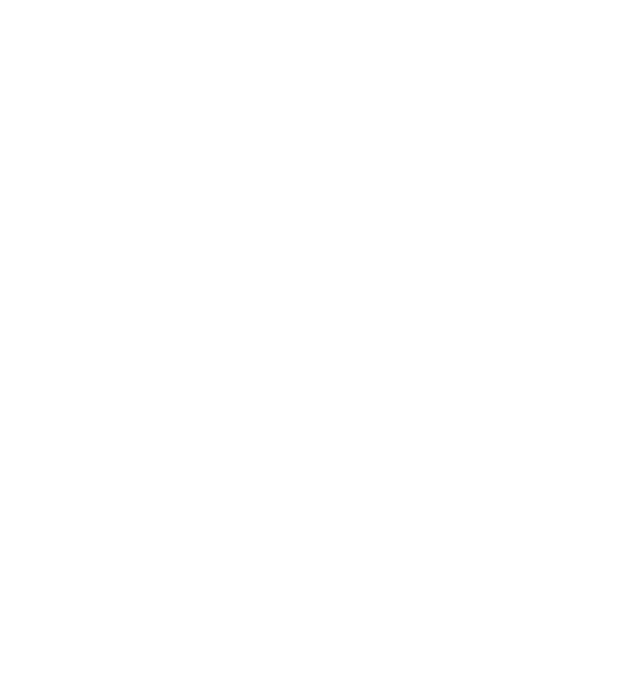
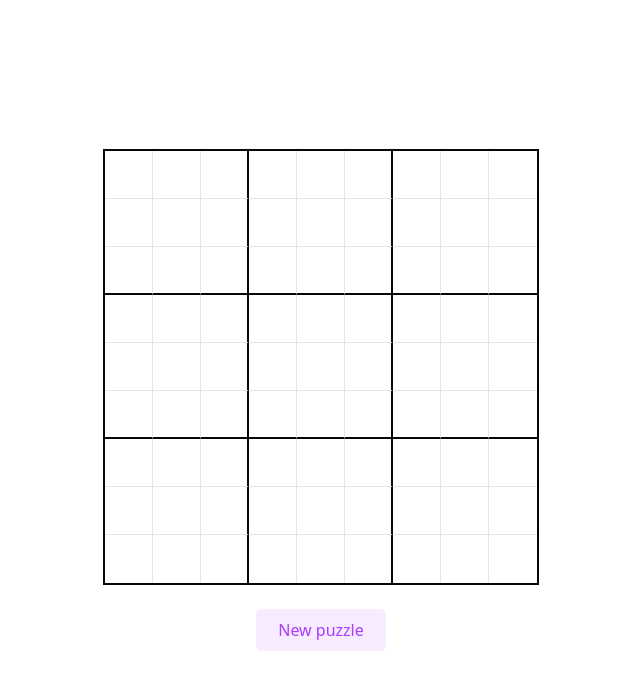
Before and after one commit to carolinelywood/sudoku-generator, a React (Vite) app: page / in a window 1280 px wide. Shown: the top 690 px of the page, without its empty margins (319-959 px from the left). Built offline with nearby package versions, Linux system fonts and the light colour scheme.

Commit message:
Added grid component, button and function to generate new puzzle

```diff
--- a/src/App.tsx
+++ b/src/App.tsx
@@ -1,9 +1,14 @@
+import SudokuGrid from "./components/SudokuGrid";
 import "./App.css";
+
+export const SIZE = 9;
 
 function App() {
   return (
     <>
-      <section id="center"></section>
+      <section id="center">
+        <SudokuGrid />
+      </section>
     </>
   );
 }
--- /dev/null
+++ b/src/components/SudokuGrid.css
@@ -0,0 +1,82 @@
+.sudoku {
+  display: flex;
+  flex-direction: column;
+  align-items: center;
+  gap: 24px;
+}
+
+.new-puzzle {
+  font: 500 16px var(--sans);
+  padding: 8px 20px;
+  border-radius: 6px;
+  color: var(--accent);
+  background: var(--accent-bg);
+  border: 2px solid transparent;
+  cursor: pointer;
+  transition: border-color 0.3s;
+
+  &:hover {
+    border-color: var(--accent-border);
+  }
+  &:focus-visible {
+    outline: 2px solid var(--accent);
+    outline-offset: 2px;
+  }
+}
+
+.sudoku-grid {
+  --cell-size: min(48px, calc((100vw - 40px) / 9));
+
+  display: grid;
+  grid-template-columns: repeat(9, var(--cell-size));
+  grid-template-rows: repeat(9, var(--cell-size));
+  border: 2px solid var(--text-h);
+}
+
+.sudoku-cell {
+  width: 100%;
+  height: 100%;
+  box-sizing: border-box;
+  margin: 0;
+  padding: 0;
+  border: 0;
+  border-right: 1px solid var(--border);
+  border-bottom: 1px solid var(--border);
+  background: var(--bg);
+  color: var(--text-h);
+  font: 500 calc(var(--cell-size) * 0.5) / 1 var(--sans);
+  text-align: center;
+  caret-color: transparent;
+
+  /* Typed-in numbers use the accent colour; starting numbers stay dark */
+  &:not(.given) {
+    color: var(--accent);
+  }
+  &.given {
+    font-weight: 700;
+    cursor: default;
+  }
+
+  &:focus {
+    outline: none;
+    background: var(--accent-bg);
+  }
+
+  /* Thick lines between 3x3 boxes */
+  &[data-col='2'],
+  &[data-col='5'] {
+    border-right: 2px solid var(--text-h);
+  }
+  &[data-row='2'],
+  &[data-row='5'] {
+    border-bottom: 2px solid var(--text-h);
+  }
+
+  /* Outer border handled by the grid */
+  &[data-col='8'] {
+    border-right: 0;
+  }
+  &[data-row='8'] {
+    border-bottom: 0;
+  }
+}
--- /dev/null
+++ b/src/components/SudokuGrid.tsx
@@ -0,0 +1,57 @@
+import { useState } from "react";
+import { generateSudoku } from "../utilities/sudoku";
+import "./SudokuGrid.css";
+
+const SIZE = 9;
+
+function SudokuGrid() {
+  const [cells, setCells] = useState<string[]>(() => Array(SIZE * SIZE).fill(""));
+  const [givens, setGivens] = useState<boolean[]>(() => Array(SIZE * SIZE).fill(false));
+
+  const handleChange = (index: number, value: string) => {
+    if (givens[index]) return;
+    const digit = value.replace(/[^1-9]/g, "").slice(-1);
+    setCells((prev) => {
+      const next = [...prev];
+      next[index] = digit;
+      return next;
+    });
+  };
+
+  const handleNewPuzzle = () => {
+    const { puzzle } = generateSudoku();
+    setCells(puzzle.map((n) => (n === 0 ? "" : String(n))));
+    setGivens(puzzle.map((n) => n !== 0));
+  };
+
+  return (
+    <div className="sudoku">
+      <div className="sudoku-grid" role="grid" aria-label="Sudoku grid">
+        {cells.map((value, index) => {
+          const row = Math.floor(index / SIZE);
+          const col = index % SIZE;
+          return (
+            <input
+              key={index}
+              className={givens[index] ? "sudoku-cell given" : "sudoku-cell"}
+              data-row={row}
+              data-col={col}
+              type="text"
+              inputMode="numeric"
+              maxLength={1}
+              value={value}
+              readOnly={givens[index]}
+              aria-label={`Row ${row + 1}, column ${col + 1}`}
+              onChange={(e) => handleChange(index, e.target.value)}
+            />
+          );
+        })}
+      </div>
+      <button type="button" className="new-puzzle" onClick={handleNewPuzzle}>
+        New puzzle
+      </button>
+    </div>
+  );
+}
+
+export default SudokuGrid;
--- /dev/null
+++ b/src/utilities/sudoku.ts
@@ -0,0 +1,105 @@
+/** A 9x9 board stored row by row; 0 means an empty cell. */
+export type Board = number[];
+
+export type Difficulty = "easy" | "medium" | "hard";
+
+export interface Puzzle {
+  puzzle: Board;
+  solution: Board;
+}
+
+const SIZE = 9;
+const BOX = 3;
+const CELLS = SIZE * SIZE;
+
+/** Target number of givens left on the board for each difficulty. */
+const CLUES: Record<Difficulty, number> = {
+  easy: 40,
+  medium: 32,
+  hard: 26,
+};
+
+function shuffle<T>(items: T[]): T[] {
+  const result = [...items];
+  for (let i = result.length - 1; i > 0; i--) {
+    const j = Math.floor(Math.random() * (i + 1));
+    [result[i], result[j]] = [result[j], result[i]];
+  }
+  return result;
+}
+
+function canPlace(board: Board, index: number, digit: number): boolean {
+  const row = Math.floor(index / SIZE);
+  const col = index % SIZE;
+  const boxRow = row - (row % BOX);
+  const boxCol = col - (col % BOX);
+
+  for (let i = 0; i < SIZE; i++) {
+    if (board[row * SIZE + i] === digit) return false;
+    if (board[i * SIZE + col] === digit) return false;
+    const r = boxRow + Math.floor(i / BOX);
+    const c = boxCol + (i % BOX);
+    if (board[r * SIZE + c] === digit) return false;
+  }
+  return true;
+}
+
+/** Fills the board in place with a random complete solution. */
+function fillBoard(board: Board): boolean {
+  const index = board.indexOf(0);
+  if (index === -1) return true;
+
+  for (const digit of shuffle([1, 2, 3, 4, 5, 6, 7, 8, 9])) {
+    if (canPlace(board, index, digit)) {
+      board[index] = digit;
+      if (fillBoard(board)) return true;
+      board[index] = 0;
+    }
+  }
+  return false;
+}
+
+/** Counts solutions of the board, stopping once `limit` is reached. */
+function countSolutions(board: Board, limit = 2): number {
+  const index = board.indexOf(0);
+  if (index === -1) return 1;
+
+  let count = 0;
+  for (let digit = 1; digit <= SIZE && count < limit; digit++) {
+    if (canPlace(board, index, digit)) {
+      board[index] = digit;
+      count += countSolutions(board, limit - count);
+      board[index] = 0;
+    }
+  }
+  return count;
+}
+
+/**
+ * Generates a random Sudoku puzzle with exactly one solution.
+ *
+ * Cells are removed from a random full solution one at a time, and a removal
+ * is undone if it would allow more than one solution. Hard puzzles may end up
+ * with a few more clues than the target if no further cell can be removed.
+ */
+export function generateSudoku(difficulty: Difficulty = "medium"): Puzzle {
+  const solution: Board = Array(CELLS).fill(0);
+  fillBoard(solution);
+
+  const puzzle = [...solution];
+  let clues = CELLS;
+
+  for (const index of shuffle([...Array(CELLS).keys()])) {
+    if (clues <= CLUES[difficulty]) break;
+
+    const removed = puzzle[index];
+    puzzle[index] = 0;
+    if (countSolutions([...puzzle]) === 1) {
+      clues--;
+    } else {
+      puzzle[index] = removed;
+    }
+  }
+
+  return { puzzle, solution };
+}
```
